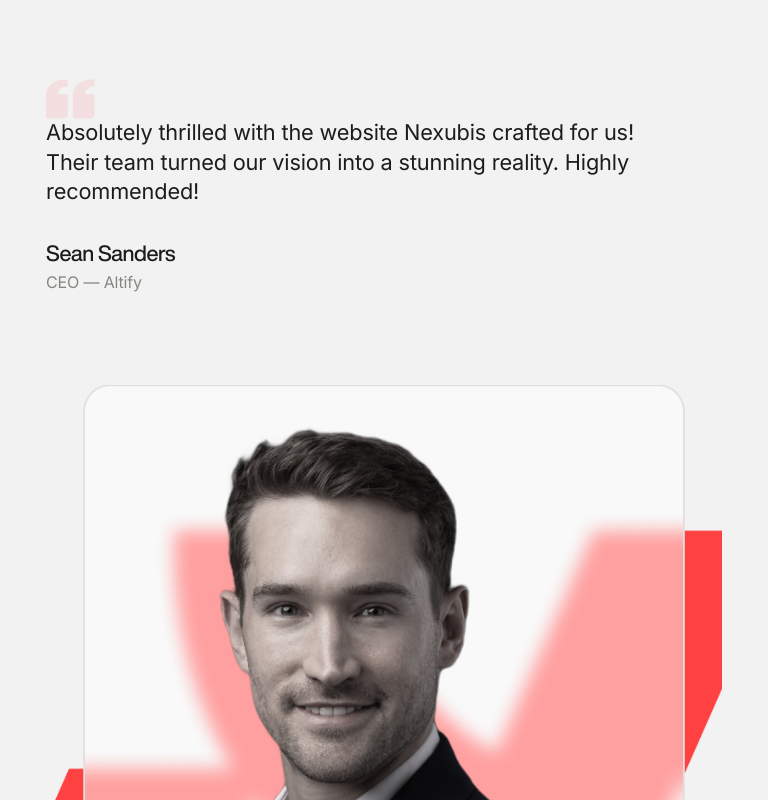
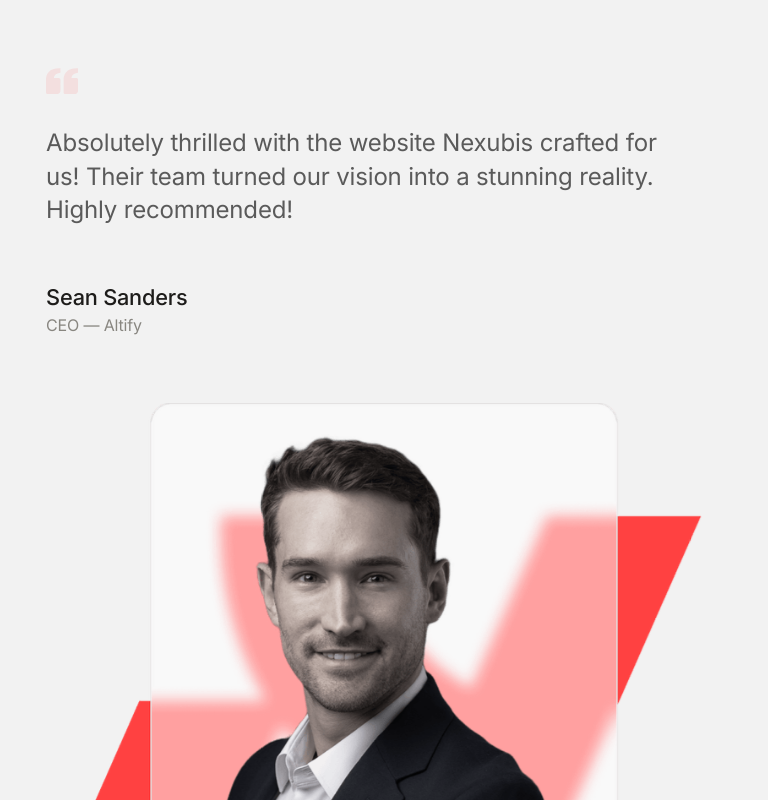
Before and after one commit to nexubis-hq/nexubis-web, a Next.js app: page / in a window 768 px wide. Shown: the part 3560-4360 px from the top of the page. Built offline with nearby package versions, Linux system fonts and the light colour scheme.

Commit message:
tablet testimonial resize

```diff
--- a/app/globals.css
+++ b/app/globals.css
@@ -1428,6 +1428,89 @@ button.nav-link {
   display: none;
 }
 
+@media (min-width: 768px) and (max-width: 991px) {
+  .reviews-section.section {
+    padding-block: var(--s-5);
+  }
+
+  .featured-review {
+    display: flex;
+    flex-wrap: wrap;
+    align-items: center;
+    gap: 0;
+    margin-right: -1rem;
+    margin-bottom: -2rem;
+    margin-left: -1rem;
+  }
+
+  .review-copy {
+    display: flex;
+    width: 100%;
+    max-width: 100%;
+    flex: 0 0 100%;
+    flex-direction: column;
+    align-items: flex-start;
+    gap: 2rem;
+    padding: 2rem 5rem 2rem 1rem;
+    margin-bottom: 2rem;
+  }
+
+  .quote-mark {
+    height: clamp(1rem, 0.3496rem + 2.71vw, 2.5rem);
+  }
+
+  .review-copy p {
+    width: 100%;
+    margin: 0 0 1em;
+    color: var(--body);
+    font-size: 1.5rem;
+    line-height: 1.4;
+    letter-spacing: inherit;
+    text-rendering: auto;
+  }
+
+  .review-copy h3 {
+    margin: 0;
+    color: var(--black);
+    font-family: var(--font-inter);
+    font-size: var(--h4);
+    font-weight: 500;
+    line-height: 1.4;
+    letter-spacing: -0.01em;
+  }
+
+  .review-copy span {
+    display: block;
+    color: var(--mid);
+    font-size: 1rem;
+    line-height: 1.6;
+    letter-spacing: -0.01em;
+  }
+
+  .review-media {
+    position: relative;
+    width: 100%;
+    max-width: 100%;
+    height: auto;
+    flex: 0 0 100%;
+    padding-right: 1rem;
+    padding-left: 1rem;
+    margin-bottom: 2rem;
+    perspective: 1000px;
+    transform-style: preserve-3d;
+  }
+
+  .review-media img {
+    display: inline-block;
+    width: 100%;
+    height: auto;
+    aspect-ratio: auto;
+    object-fit: fill;
+    transform-style: preserve-3d;
+    will-change: transform;
+  }
+}
+
 @media (min-width: 992px) {
   .featured-review {
     display: flex;
--- a/app/page.tsx
+++ b/app/page.tsx
@@ -541,7 +541,12 @@ function Reviews() {
             </div>
           </div>
           <div className="review-media">
-            <img src="/assets/images/sean-review.png" alt="Sean Sanders" />
+            <img
+              src="/assets/images/sean-review.png"
+              srcSet="/assets/images/sean-review-p-500.png 500w, /assets/images/sean-review-p-800.png 800w, /assets/images/sean-review.png 1024w"
+              sizes="100vw"
+              alt="Sean Sanders"
+            />
           </div>
         </div>
 
```
